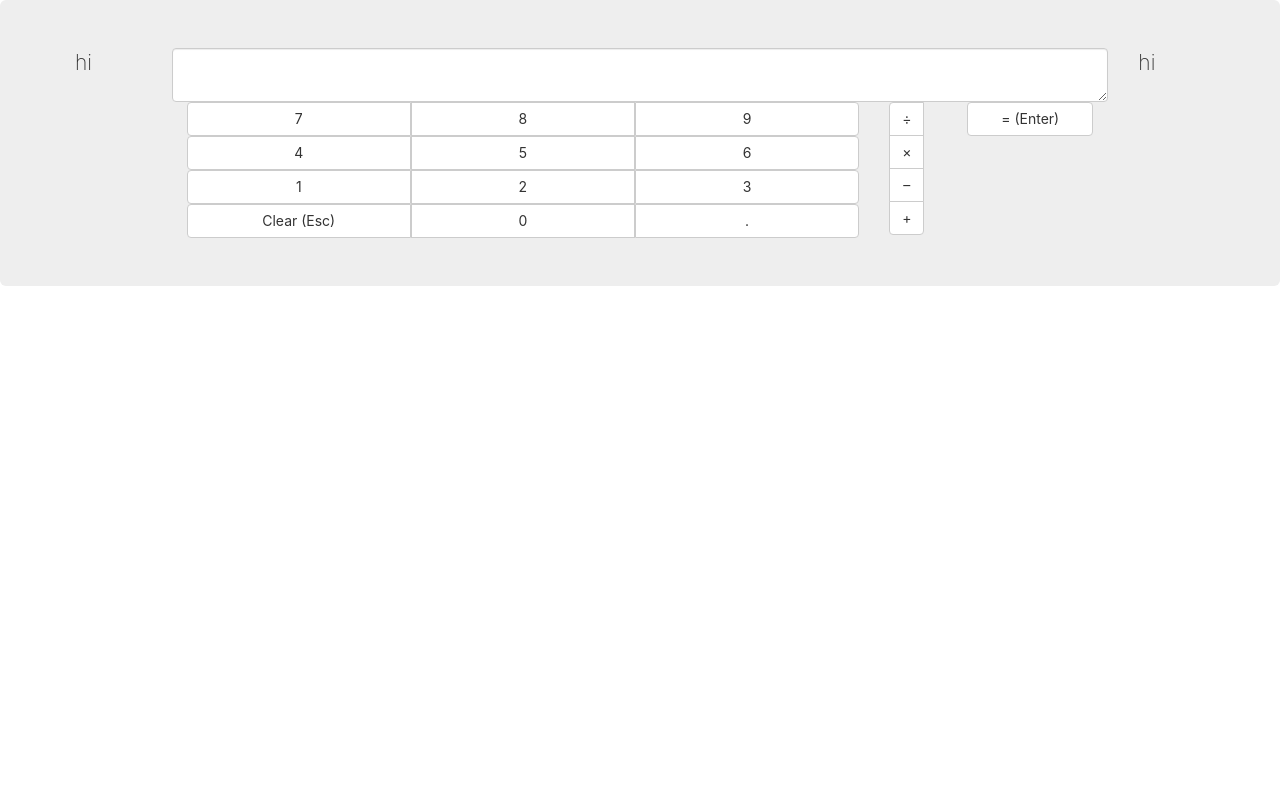
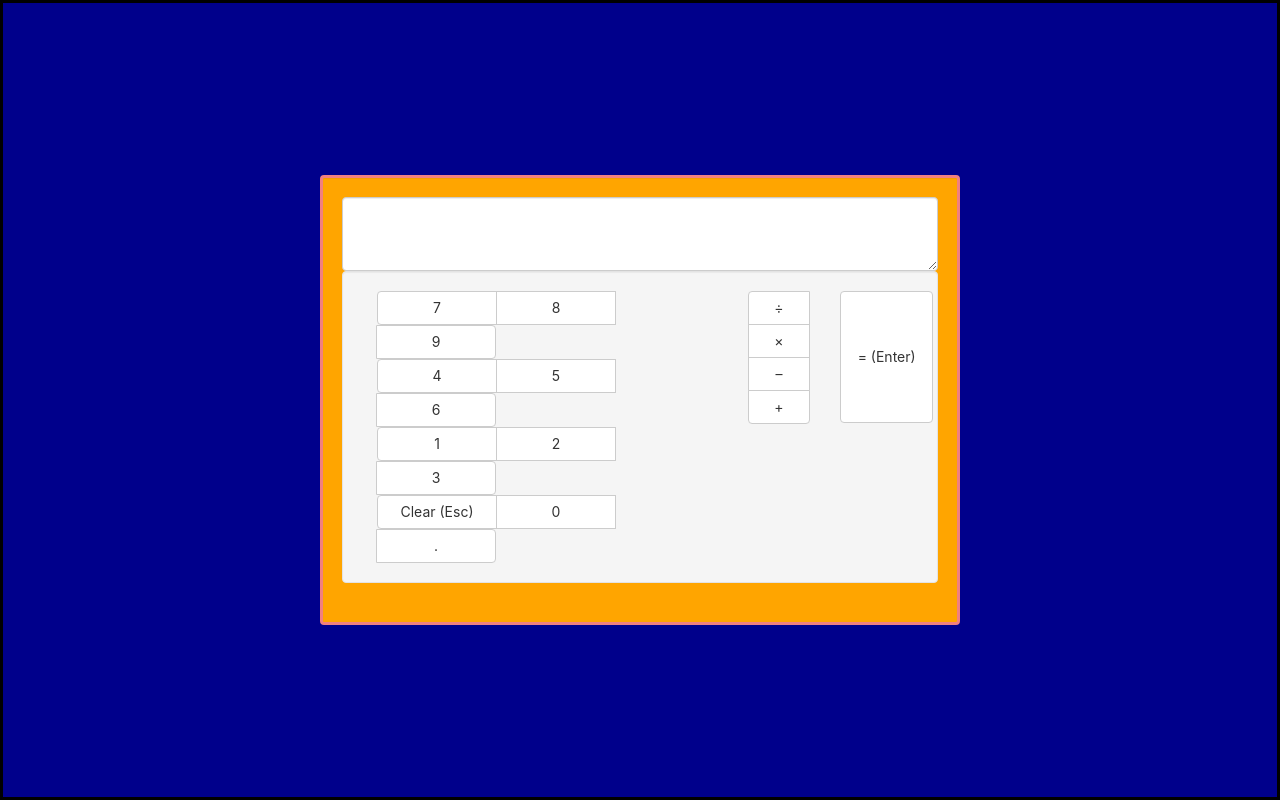
Before and after one commit to SebCodes27/Calculator, a React (Create React App) app: page / in a window 1280 px wide. Built offline with nearby package versions, Linux system fonts and the light colour scheme.

Commit message:
Double Op Fix, CSS chgs

```diff
--- /dev/null
+++ b/src/App.css
@@ -0,0 +1,52 @@
+.outerBox {
+    width: 100%;
+    height: 100vh;
+    border: solid 3px black;
+    background-color: darkblue;
+    color: white;
+}
+
+.innerBox {
+    border: solid 3px lightcoral;
+    background-color: orange;
+}
+
+.center {
+    width: 50%;
+    margin: auto;
+    position: absolute;
+    top: 50%;
+    left: 50%;
+    transform: translate(-50%, -50%)
+  }
+
+  .btn-width {
+    width: 120px;
+  }
+
+  .btn-height-tall {
+    height: 132px;
+  }
+
+#total {
+    position: absolute;
+}
+
+.btn-group {
+    width: 100%;
+}
+
+.text-lg {
+    font-size: 3em;
+}
+
+#title {
+    text-align: center;
+    position: relative;
+    margin: auto;
+    padding-top: 180px;
+}
+
+.form-control {
+    font-size: 1.5em;
+}
--- a/src/App.js
+++ b/src/App.js
@@ -1,6 +1,7 @@
 import './index.css';
+import './App.css';
 import React from 'react';
-import ReactDOM from 'react-dom/client';
+/* import ReactDOM from 'react-dom/client';*/
 
 class Calculator extends React.Component {
   constructor(props) {
@@ -8,12 +9,9 @@ class Calculator extends React.Component {
     this.state = {
       text: '',
       operator: '',
-      finalOutcome: '',
       newInt: '',
       prevTotal: 0,
-      newVal: 0,
       firstOp: 'no',
-      currOp: '',
       totaled: 'no'
     }
     this.handleNumChange = this.handleNumChange.bind(this);
@@ -23,10 +21,10 @@ class Calculator extends React.Component {
     this.showTotal = this.showTotal.bind(this);
     this.handleKeyPress = this.handleKeyPress.bind(this);
   }
-  componentDidMount() {
+  componentDidMount() { // sets the event listener for key inputs
     document.addEventListener("keydown", this.handleKeyPress);
   }
-  handleKeyPress(event) {
+  handleKeyPress(event) { // handles key inputs, including 'enter', 'escape', and operations and numbers which are identified by id
     let clicked = document.getElementById(event.key);
     if (event.key === 'Enter') {
       let clicked = document.getElementById('total');
@@ -36,30 +34,23 @@ class Calculator extends React.Component {
       let clicked = document.getElementById('clear');
       clicked.click();
     }
-    if (clicked === null) {
+    if (clicked === null) { // prevents any reaction from keys not included or paired to an id
       return;
     };
 
     clicked.click();
 
   }
-  handleNumChange(num) {
-    if (this.state.totaled === 'yes') {
-      console.log('yes')
+  handleNumChange(num) { // handles number inputs
+    if (this.state.totaled === 'yes') { // prevents new values being concatenated to a total
       return;
     }
-    let newText = this.state.text + num; // sets up the window preview
+    let newText = this.state.text + num; // prepares the window preview
     let newVal = 0;
     let lastVal = this.state.text[this.state.text.length - 1];
     let strPrevTotal = this.state.prevTotal.toString() + num;
-    /* if (this.state.text.length === 0) {
-      this.setState({
-        prevTotal: numInt
-      });
-    } */
-    if (this.state.firstOp === 'no') {
+    if (this.state.firstOp === 'no') { // handles the inclusion of decimals in the first input value, i.e '1.05 x 3'
       if (num === '0') {
-        console.log('hi')
         this.setState({
           prevTotal: strPrevTotal
         })
@@ -69,101 +60,124 @@ class Calculator extends React.Component {
         })
     }
   }
-    if (lastVal !== '+' && lastVal !== '-' && lastVal !== 'x' && lastVal !== '÷') {
+    if (lastVal !== '+' && lastVal !== '-' && lastVal !== 'x' && lastVal !== '÷') { // concatenates, rather than operates, new values, '3' + '3' = 33
       newVal += (this.state.newInt).toString() + num;
     } else {
       newVal += num;
     }
     let parseNewVal = parseFloat(newVal);
-    this.setState({
+    if (num === '0') { // handles the inclusion of decimals in the second input value
+      parseNewVal = newVal
+    }
+    this.setState({ // sets the window preview and the second value for operating
       newInt: parseNewVal,
       text: newText
-    }) // confirms the preview, sets up 'prev' value, resets the operator
-    // if the previous newInt is a digit, concatenate this with the new value
-    // parse it to an integer
-    // set this integer to the newInt to be operated with
+    })
   }
-  handleDecChange(dec) {
-    if (this.state.totaled === 'yes') {
+  handleDecChange(dec) { // handles the decimal input
+    if (this.state.totaled === 'yes') { // prevents decimal point being concatenated to a total
       return;
     }
-    let newText = this.state.text + dec; // sets up the window preview
+    let newText = this.state.text + dec; // prepares the window preview
     let newVal = 0;
     let lastVal = this.state.text[this.state.text.length - 1];
     let strPrevTotal = this.state.prevTotal.toString() + dec;
-    if (this.state.firstOp === 'no') {
+    if (this.state.firstOp === 'no') { // handles the inclusion of decimals in the first input value, i.e '1.05 x 3'
       this.setState({
         prevTotal: strPrevTotal
       })
     }
-    if (lastVal !== '+' && lastVal !== '-' && lastVal !== 'x' && lastVal !== '÷' && lastVal !== '.') {
+    if (lastVal !== '+' && lastVal !== '-' && lastVal !== 'x' && lastVal !== '÷' && lastVal !== '.') { // makes certain decimal point is never repeated
       newVal += (this.state.newInt).toString() + dec;
     } else if (lastVal === '.') {
       return
     } else {
       newVal += '0' + dec;
     }
-    this.setState({
+    this.setState({ // sets window preview and second value for operating
       text: newText,
       newInt: newVal,
     });
   }
-  handleOpChange(sym, operator) {
+  handleOpChange(sym, operator) { // handles operations
     let lastVal = this.state.text[this.state.text.length - 1];
-    if (lastVal === '+' || lastVal === "-" || lastVal === 'x' || lastVal === '÷') {
+    if (lastVal === '+' || lastVal === "-" || lastVal === 'x' || lastVal === '÷') { // prevents double use of operations
       return
     }
     let newText = this.state.text + sym; // sets up the preview
     let currOp = this.state.operator;
-    this.setState({
+    if (this.state.totaled === 'yes') {
+      currOp = ''
+    }
+    this.setState({ // sets window preview, operator value, true or false of first operation, and true or false of a previous total existing
       text: newText,
       operator: operator,
       firstOp: 'yes',
       totaled: 'no'
     });
     let prevTotal = 0;
-    if (currOp === 'plus') {
+    let length = 0;
+    if (this.state.prevTotal.toString().length > this.state.newInt.toString().length) { // sets the correct number of decimal places
+      let ind = this.state.prevTotal
+      .toString()
+      .indexOf('.');
+      length = this.state.prevTotal.toString().length - ind - 1
+    } else {
+      let ind = this.state.newInt
+      .toString()
+      .indexOf('.');
+      length = this.state.newInt.toString().length - ind - 1
+    };
+    if (currOp === 'plus') { // adding operation
         prevTotal = this.state.prevTotal + this.state.newInt
       };
-    if (currOp === 'minus') {
+    if (currOp === 'minus') { // subtracting operation
         prevTotal = this.state.prevTotal - this.state.newInt
     }
-    if (currOp === 'multiply') {
+    if (currOp === 'multiply') { // multiplying operation
         prevTotal = this.state.prevTotal * this.state.newInt
     }
-    if (currOp === 'divide') {
+    if (currOp === 'divide') { // dividing operation
         prevTotal = this.state.prevTotal / this.state.newInt
     }
-    if (currOp !== '') {
+    if (/\./.test(prevTotal) === true) {
+      prevTotal = prevTotal.toFixed(length);
+    }
+    if (currOp !== '') { // sets outcome, for display or next operation
       this.setState({
         prevTotal: prevTotal
       })
     }
-    // commence the previous operation, with values 'prevTotal' and 'newInt'
-    // set new 'prevTotal'
-    // set new operator
-
-
   }
 
-  clearPreview() {
+  clearPreview() { // resets all values
     this.setState({
       text: 0,
       prev: '',
       operator: '',
-      finalOutcome: '',
       newInt: '',
       prevTotal: 0,
-      newVal: 0,
       firstOp: 'no',
       totaled: 'no'
     });
   }
 
-  showTotal() {
+  showTotal() { // handles operations and displays the outcome
     let currOp = this.state.operator;
     let prevTotal = 0;
     let text = 0;
+    let length = 0;
+    if (this.state.prevTotal.toString().length > this.state.newInt.toString().length) { // sets the correct number of decimal places
+      let ind = this.state.prevTotal
+      .toString()
+      .indexOf('.');
+      length = this.state.prevTotal.toString().length - ind - 1
+    } else {
+      let ind = this.state.newInt
+      .toString()
+      .indexOf('.');
+      length = this.state.newInt.toString().length - ind - 1
+    };
     if (currOp === 'plus') {
       prevTotal = this.state.prevTotal + this.state.newInt;
       text = this.state.prevTotal + this.state.newInt;
@@ -181,31 +195,28 @@ class Calculator extends React.Component {
       text = this.state.prevTotal / this.state.newInt;
     }
     if (/\./.test(prevTotal) === true) {
-      text = text.toFixed(2);
+      text = text.toFixed(length);
     }
     this.setState({
       prevTotal: prevTotal,
       text: text,
-      operator: '',
       totaled: 'yes'
     })
   }
 
   render () {
   return (
-    <div id='calculator' className='container-fluid'>
-      <div className='row jumbotron'>
-        <div className='col-xs-1'>
-          <p>hi</p>
-        </div>
-        <div id="container" className='col-xs-10'>
+    <div id='calculator' className='container-fluid outerBox'>
+
+      <h1 id='title' className='text-lg'>Quick Calculator</h1>
+
+      <div id="container" className='innerBox well center'>
+
         <TextDisplay text={this.state.text}/>
         <ButtonInput text={this.state.text} handleNumChange={this.handleNumChange} handleDecChange={this.handleDecChange} handleOpChange={this.handleOpChange} clearPreview={this.clearPreview} showTotal={this.showTotal}/>
+
       </div>
-        <div className='col-xs-1'>
-          <p>hi</p>
-        </div>
-      </div>
+
     </div>
   )
 }};
@@ -216,8 +227,10 @@ class TextDisplay extends React.Component {
   }
   render () {
     return (
-          <div>
+          <div className='textBox'>
+
             <textarea value={this.props.text} className='form-control' />
+
           </div>
     )}};
 
@@ -227,41 +240,66 @@ class ButtonInput extends React.Component {
   }
   render () {
     return (
-        <div id="buttonBox">
-          <div className='col-xs-9'>
-            <div className='btn-group btn-group-justified'>
-              <a href="#" id='7' onClick={() => this.props.handleNumChange('7')} className='btn btn-default'>7</a>
-              <a href='#' id='8' onClick={() => this.props.handleNumChange('8')} className='btn btn-default'>8</a>
-              <a href='#' id='9' onClick={() => this.props.handleNumChange('9')} className='btn btn-default'>9</a>
+
+      <div className='container-fluid well buttonBox'>
+
+        <div className='col-xs-8'>
+
+          <div className='btn-group'>
+
+            <button id='7' onClick={() => this.props.handleNumChange('7')} className='btn btn-default btn-width'>7</button>
+            <button id='8' onClick={() => this.props.handleNumChange('8')} className='btn btn-default btn-width'>8</button>
+            <button id='9' onClick={() => this.props.handleNumChange('9')} className='btn btn-default btn-width'>9</button>
+
           </div>
-            <div className='btn-group btn-group-justified'>
-              <a href='#' id='4' onClick={() => this.props.handleNumChange('4')} className='btn btn-default'>4</a>
-              <a href='#' id='5' onClick={() => this.props.handleNumChange('5')} className='btn btn-default'>5</a>
-              <a href='#' id='6' onClick={() => this.props.handleNumChange('6')} className='btn btn-default'>6</a>
+
+          <div className='btn-group'>
+
+            <button id='4' onClick={() => this.props.handleNumChange('4')} className='btn btn-default btn-width'>4</button>
+            <button id='5' onClick={() => this.props.handleNumChange('5')} className='btn btn-default btn-width'>5</button>
+            <button id='6' onClick={() => this.props.handleNumChange('6')} className='btn btn-default btn-width'>6</button>
+
           </div>
-            <div className='btn-group btn-group-justified'>
-              <a href='#' id='1' onClick={() => this.props.handleNumChange('1')} className='btn btn-default'>1</a>
-              <a href='#' id='2' onClick={() => this.props.handleNumChange('2')} className='btn btn-default'>2</a>
-              <a href='#' id='3' onClick={() => this.props.handleNumChange('3')} className='btn btn-default'>3</a>
+
+          <div className='btn-group'>
+
+            <button id='1' onClick={() => this.props.handleNumChange('1')} className='btn btn-default btn-width'>1</button>
+            <button id='2' onClick={() => this.props.handleNumChange('2')} className='btn btn-default btn-width'>2</button>
+            <button id='3' onClick={() => this.props.handleNumChange('3')} className='btn btn-default btn-width'>3</button>
+
           </div>
-            <div className='btn-group btn-group-justified'>
-              <a href="#" id='clear' onClick={this.props.clearPreview} className='btn btn-default'>Clear (Esc) </a>
-              <a href='#' id='0' onClick={() => this.props.handleNumChange('0')} className='btn btn-default'>0</a>
-              <a href='#' id='.' onClick={() => this.props.handleDecChange('.')} className='btn btn-default'>.</a>
+
+          <div className='btn-group'>
+
+            <button id='clear' onClick={this.props.clearPreview} className='btn btn-default btn-width'>Clear (Esc) </button>
+            <button id='0' onClick={() => this.props.handleNumChange('0')} className='btn btn-default btn-width'>0</button>
+            <button id='.' onClick={() => this.props.handleDecChange('.')} className='btn btn-default btn-width'>.</button>
+
           </div>
+
         </div>
-          <div className='col-xs-1'>
+
+        <div className='col-xs-2'>
+
           <div className='btn-group btn-group-vertical'>
-              <a href='#' id='/' onClick={() => this.props.handleOpChange('÷', 'divide')} className='btn btn-default'>÷</a>
-              <a href='#' id='x' onClick={() => this.props.handleOpChange('x', 'multiply')} className='btn btn-default'>×</a>
-              <a href='#' id='-' onClick={() => this.props.handleOpChange('-', 'minus')} className='btn btn-default'>–</a>
-              <a href='#' id='+' onClick={() => this.props.handleOpChange('+', 'plus')} className='btn btn-default'>+</a>
+
+            <button id='/' onClick={() => this.props.handleOpChange('÷', 'divide')} className='btn btn-default'>÷</button>
+            <button id='x' onClick={() => this.props.handleOpChange('x', 'multiply')} className='btn btn-default'>×</button>
+            <button id='-' onClick={() => this.props.handleOpChange('-', 'minus')} className='btn btn-default'>–</button>
+            <button id='+' onClick={() => this.props.handleOpChange('+', 'plus')} className='btn btn-default'>+</button>
+
           </div>
+
         </div>
+
         <div className='col-xs-2'>
-            <button id='total' onClick={this.props.showTotal} className='btn btn-default btn-block'>= (Enter)</button>
+
+          <button id='total' onClick={this.props.showTotal} className='btn btn-default btn-block btn-height-tall'>= (Enter)</button>
+
         </div>
+
       </div>
+
     )
     }};
 
```
Lines whose indentation alone changed are shown as unchanged.
